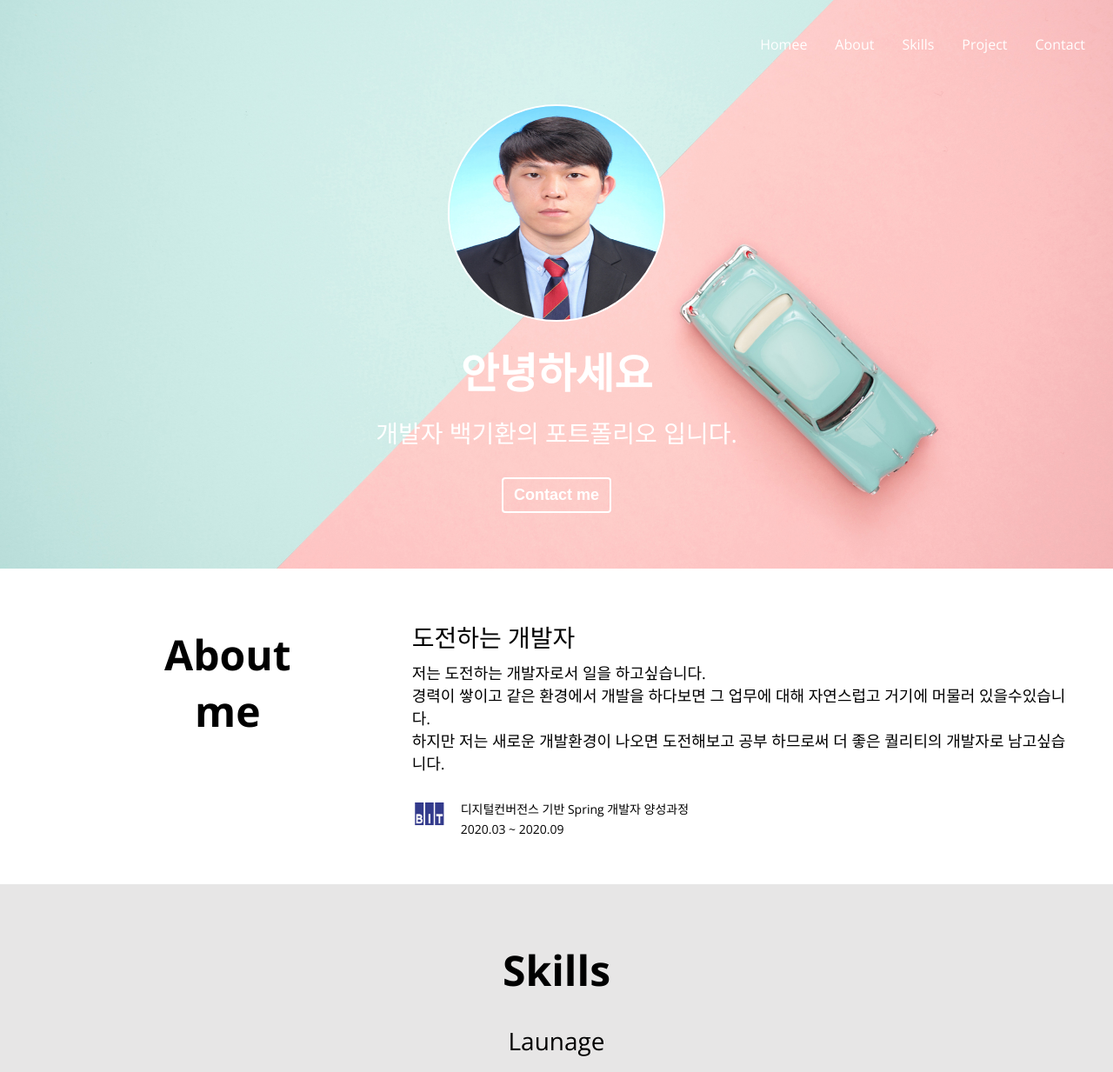
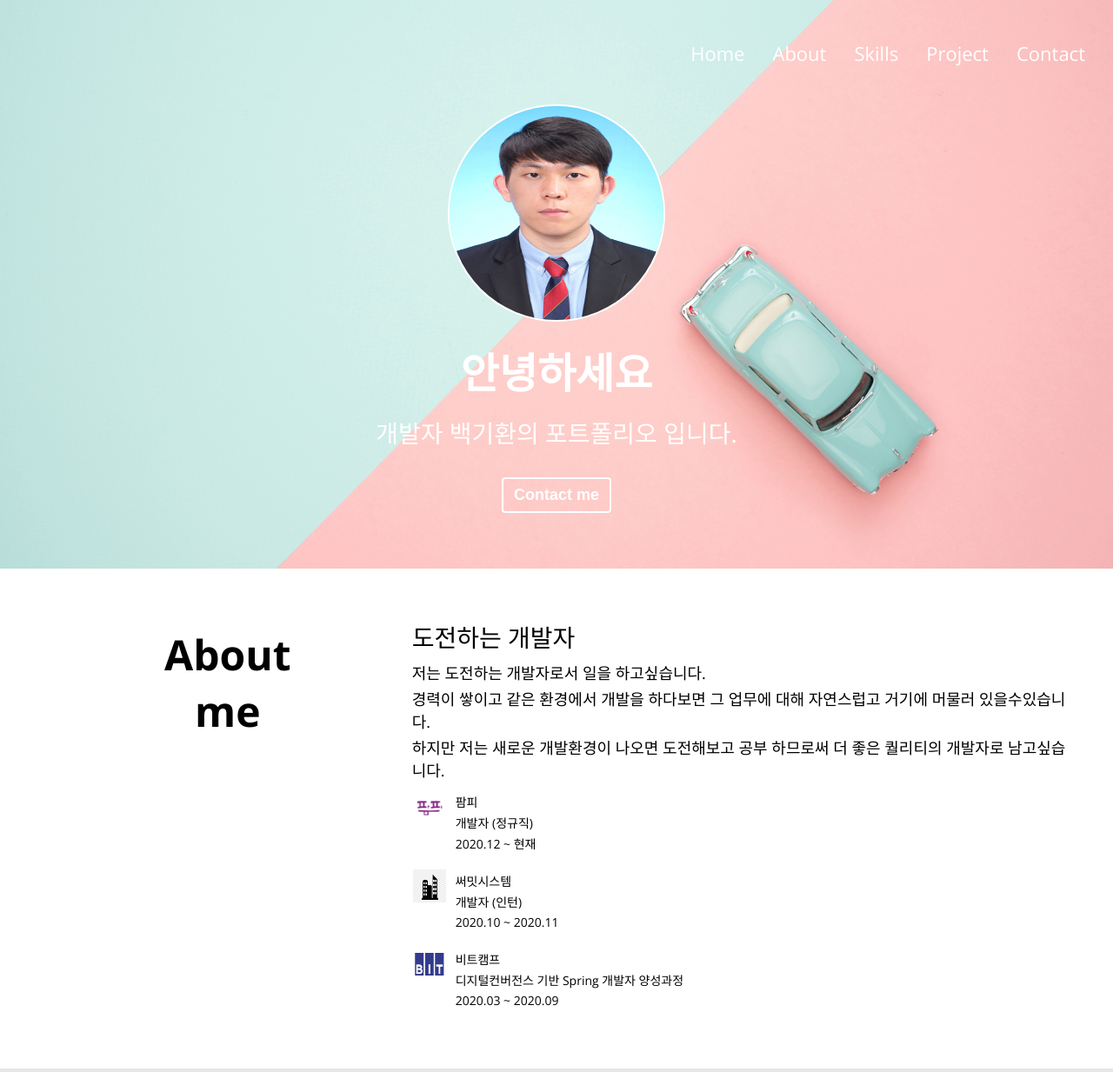
Before and after one commit to BaekGihwan/portfolio, a plain HTML site: page index.html in a window 1280 px wide. Shown: the top 1233 px of the page at 87% size. Drawn offline with nearby package versions, Linux system fonts and the light colour scheme.

Commit message:
about 수정

```diff
--- a/index.html
+++ b/index.html
@@ -21,47 +21,62 @@
 <body>
   <!-- Navbar -->
   <nav id="navbar">
-    <div class="navbar_logo">
+    <div class="navbar-logo">
       <!-- <i class="fab fa-diaspora"></i>
       <a href="#">Gihwan</a> -->
     </div>
-    <div class="navbar_menu">
-      <ul class="navbar_menu">
-        <li class="navbar_menu_item active" data-link="#home">Homee</li>
-        <li class="navbar_menu_item" data-link="#about">About</li>
-        <li class="navbar_menu_item" data-link="#skills">Skills</li>
-        <li class="navbar_menu_item" data-link="#project">Project</li>
-        <li class="navbar_menu_item" data-link="#contact">Contact</li>
+    <div class="navbar-area">
+      <ul class="navbar-menu">
+        <li class="navbar-menu-item active" data-link="#home">Home</li>
+        <li class="navbar-menu-item" data-link="#about">About</li>
+        <li class="navbar-menu-item" data-link="#skills">Skills</li>
+        <li class="navbar-menu-item" data-link="#project">Project</li>
+        <li class="navbar-menu-item" data-link="#contact">Contact</li>
       </ul>
     </div>
   </nav>
 
   <!-- Home -->
   <section id="home" class="section">
-    <img src="imgs/gihwan.png" alt="gihwn_profile" class="home_avatar" />
-    <h1 class="home_title"> 안녕하세요</h1>
-    <h2 class="home_description">개발자 백기환의 포트폴리오 입니다.</h2>
-    <button class="home_contact" >Contact me</button>
+    <img src="imgs/gihwan.png" alt="gihwn-img" class="home-avatar" />
+    <h1 class="home-title"> 안녕하세요</h1>
+    <h2 class="home-description">개발자 백기환의 포트폴리오 입니다.</h2>
+    <button class="home-contact" >Contact me</button>
   </section>
 
   <!-- About -->
   <section id="about" class="section">
-    <div class="about_title">
+    <div class="about-title">
       <h1>About me</h1>
     </div>
-    <div class="about_description">
+    <div class="about-description">
       <h2>도전하는 개발자</h2>
-      <p>
-        저는 도전하는 개발자로서 일을 하고싶습니다.<br/>
-        경력이 쌓이고 같은 환경에서 개발을 하다보면 그 업무에 대해 자연스럽고 거기에 머물러 있을수있습니다.<br/>
-        하지만 저는 새로운 개발환경이 나오면 도전해보고 공부 하므로써 더 좋은 퀄리티의 개발자로 남고싶습니다.
-      </p><br>
-      <div class="career_jobs">
+      <p>저는 도전하는 개발자로서 일을 하고싶습니다.</p>
+      <p>경력이 쌓이고 같은 환경에서 개발을 하다보면 그 업무에 대해 자연스럽고 거기에 머물러 있을수있습니다.</p>
+      <p>하지만 저는 새로운 개발환경이 나오면 도전해보고 공부 하므로써 더 좋은 퀄리티의 개발자로 남고싶습니다.</p>
+      <div class="career-jobs">
         <div class="job">
-          <img src="imgs/jobs/joblogo.png" alt="jobslogo" class="job_logo">
-          <div class="job_description">
-            <p class="job_name">디지털컨버전스 기반 Spring 개발자 양성과정</p>
-            <p class="job_period">2020.03 ~ 2020.09</p>
+          <img src="imgs/jobs/famppy-logo.png" alt="famppy-logo" class="job-logo">
+          <div class="job-description">
+            <p class="compnay-name">팜피</p>
+            <p class="compnay_position">개발자 (정규직)</p>
+            <p class="compnay_period">2020.12 ~ 현재</p>
+          </div>
+        </div>
+        <div class="job">
+          <img src="imgs/jobs/defult-logo.png" alt="defult-logo" class="job-logo">
+          <div class="job-description">
+            <p class="compnay-name">써밋시스템</p>
+            <p class="compnay_position">개발자 (인턴)</p>
+            <p class="compnay_period">2020.10 ~ 2020.11</p>
+          </div>
+        </div>
+        <div class="job">
+          <img src="imgs/jobs/bit-logo.png" alt="bit-logo" class="job-logo">
+          <div class="job-description">
+            <p class="compnay-name">비트캠프</p>
+            <p class="compnay_position">디지털컨버전스 기반 Spring 개발자 양성과정</p>
+            <p class="compnay_period">2020.03 ~ 2020.09</p>
           </div>
         </div>
       </div>
@@ -137,11 +152,10 @@
 
   <!-- Contact -->
   <section id="contact" class="section">
-    <h1 class="contact_title">Contact me</h1>
-    <h5 class="contact_description">looking forword to contact</h5>
-    <div class="contact_phone">연락처: 010-7196-4426</div>
-    <div class="contact_mail">mail: ghbaek88@naver.com</div>
-    <div class="contact_github">
+    <h1 class="contact-title">Contact me</h1>
+    <div class="contact-phone">연락처: 010-7196-4426</div>
+    <div class="contact-email">Email: ghbaek88@naver.com</div>
+    <div class="contact-github">
       <a href="https://github.com/BaekGihwan">
         <i class="fa fa-github fa-3x"></i>
       </a>
--- a/main.js
+++ b/main.js
@@ -12,7 +12,7 @@ document.addEventListener('scroll', () => {
 });
 
 // handle
-const navbarMenu = document.querySelector('.navbar_menu');
+const navbarMenu = document.querySelector('.navbar-menu');
 navbarMenu.addEventListener('click', (event) => {
   const target = event.target;
   const link = target.dataset.link;
@@ -24,7 +24,7 @@ navbarMenu.addEventListener('click', (event) => {
 });
 
 // handle button
-const homeContactBtn = document.querySelector('.home_contact');
+const homeContactBtn = document.querySelector('.home-contact');
 homeContactBtn.addEventListener('click', () => {
   scrollIntoView('#contact');
 });
--- a/style.css
+++ b/style.css
@@ -100,23 +100,23 @@ p {
   align-items: center;
   padding: 16px;
   background-color: transparent;
+  font-size: 22px;
 }
 
 #navbar.navbar-dark {
   background-color: var(--color-blue);
-  padding: 8px;
 }
 
-.navbar_menu {
+.navbar-menu {
   display: flex;
 }
 
-.navbar_logo {
+.navbar-logo {
   font-size: var(--font-medium);
   font-weight: var(--weight-semi-bold);
 }
 
-.navbar_menu_item {
+.navbar-menu-item {
   color: var(--color-white);
   padding: 8px 12px;
   margin: 0 4px;
@@ -128,6 +128,13 @@ p {
   background-color: var(--color-dark-pink);
 }
 
+/* Section common */
+.section {
+  padding: 50px;
+  text-align: center;
+  margin: auto;
+}
+
 /* Home */
 #home {
   background: url("imgs/bg.png") center/cover no-repeat;
@@ -136,19 +143,19 @@ p {
   text-align: center;
 }
 
-.home_avatar {
+.home-avatar {
   width: 250px;
   height: 250px;
   border-radius: 50%;
   border: 2px solid var(--color-white);
 }
 
-.home_title,
-.home_description {
+.home-title,
+.home-description {
   color: var(--color-white);
 }
 
-.home_contact {
+.home-contact {
   color: var(--color-white);
   font-size: var(--font-regular);
   font-weight: var(--weight-bold);
@@ -158,46 +165,40 @@ p {
   border-radius: var(--size-border-radius);
 }
 
-/* Section common */
-.section {
-  padding: 50px;
-  text-align: center;
-  margin: auto;
-}
-
 /* About */
 #about {
   display: flex;
 }
 
-.about_title {
+.about-title {
   margin: 0 100px;
 }
 
-.about_description p,
-.about_description h2 {
+.about-description h2,
+.about-description p {
   text-align: left;
 }
 
-.career_jobs {
-  display: flex;
+.career-jobs {
+  display: block;
+  margin-top: 10px;
 }
 
 .job {
   display: flex;
 }
 
-.job_logo {
+.job-logo {
   width: 40px;
   height: 40px;
   border: 1px solid var(--color-white);
 }
 
-.job_description {
-  margin: 0 16px;
+.job-description {
+  margin: 0 0 15px 10px;
 }
 
-.job_description p {
+.job-description p {
   font-size: var(--font-micro);
 }
 
@@ -223,9 +224,14 @@ p {
 }
 
 /* Project */
+#project {
+  background-color: var(--color-white);
+}
+
 .project_title {
   margin-bottom: 50px;
 }
+
 .project_morip {
   display: flex;
   height: 360px;
@@ -258,27 +264,23 @@ p {
 }
 
 /* Contact */
-#project {
-  background-color: var(--color-white);
-}
-
 #contact {
   background-color: var(--color-pink);
   color: var(--color-white);
 }
 
-.contact_title {
+.contact-title {
   color: var(--color-white);
 }
 
-.contact_github i {
+.contact-phone,
+.contact-email {
+  font-size: var(--font-medium);
+  margin: 10px 0;
+}
+
+.contact-github i {
   width: 100px;
   height: 100px;
   color: var(--color-white);
 }
-
-.contact_phone,
-.contact_mail {
-  font-size: var(--font-medium);
-  margin: 20px 0;
-}
```
Also changed, not shown: imgs/jobs/bit-logo.png (renamed from imgs/jobs/joblogo.png), imgs/jobs/defult-logo.png (added), imgs/jobs/famppy-logo.png (added).
